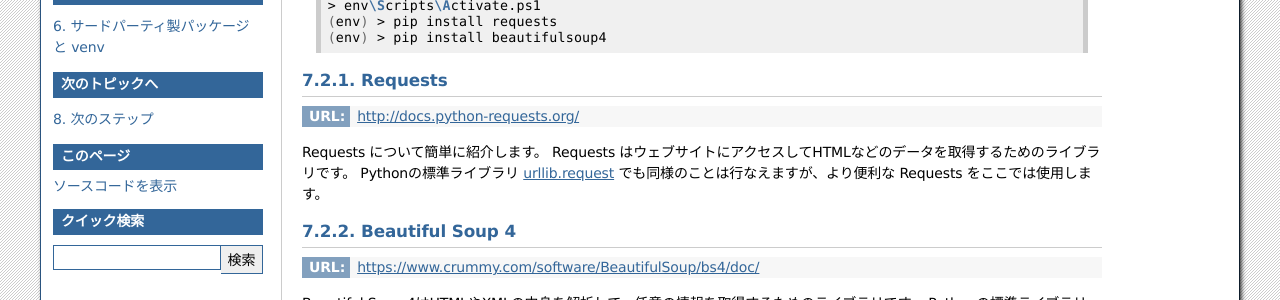
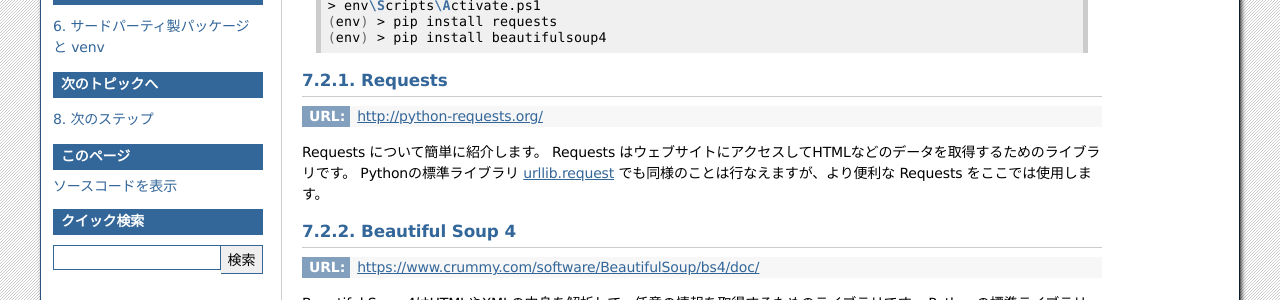
Before and after one commit to pyconjp/pycamp.pycon.jp, a Sphinx documentation site: the page built from source/textbook/7_scraping.rst, in a window 1280 px wide and 900 px high, scrolled down 492 px. Shown: the part 152-452 px from the top of the window. Built offline with Sphinx 7.4.7, drawn with Linux system fonts in a browser that asks for light colours; some of the changed lines change nothing that is shown.

Commit message:
fix requets url

```diff
--- a/source/textbook/7_scraping.rst
+++ b/source/textbook/7_scraping.rst
@@ -44,7 +44,7 @@ venv環境を ``activate`` コマンドで有効にし、Web APIとスクレイ
 
 Requests
 --------
-:URL: http://docs.python-requests.org/
+:URL: http://python-requests.org/
 
 Requests について簡単に紹介します。
 Requests はウェブサイトにアクセスしてHTMLなどのデータを取得するためのライブラリです。
@@ -371,7 +371,7 @@ Requests の主な使い方
 ここでは Requests の主な使い方の例をいくつか載せます。
 詳細については以下の公式ドキュメントを参照してください。
 
-:公式ドキュメント: `Requests: HTTP for Humans <http://docs.python-requests.org/en/master/>`_
+:公式ドキュメント: `Requests: HTTP for Humans <http://python-requests.org/>`_
 
 以下は認証つきのURLにアクセスして、結果を取得する例です。
 
```
